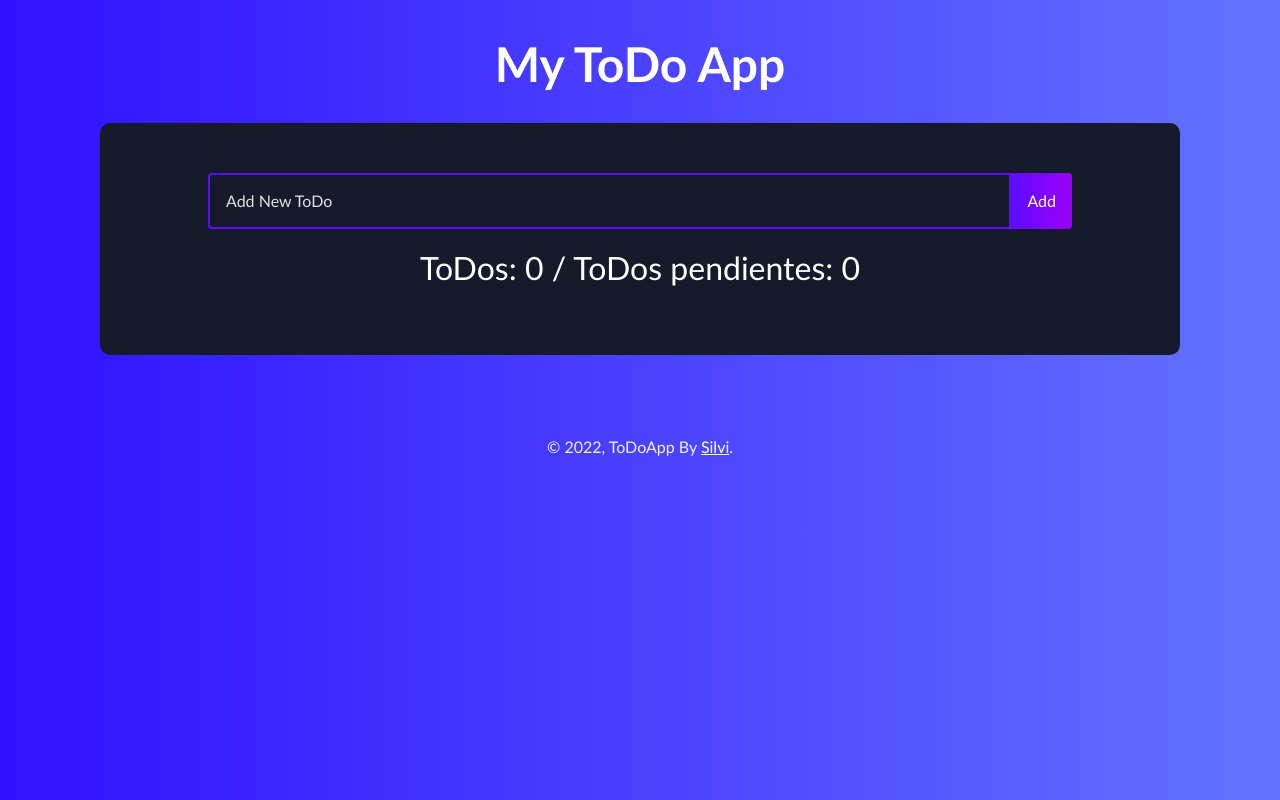
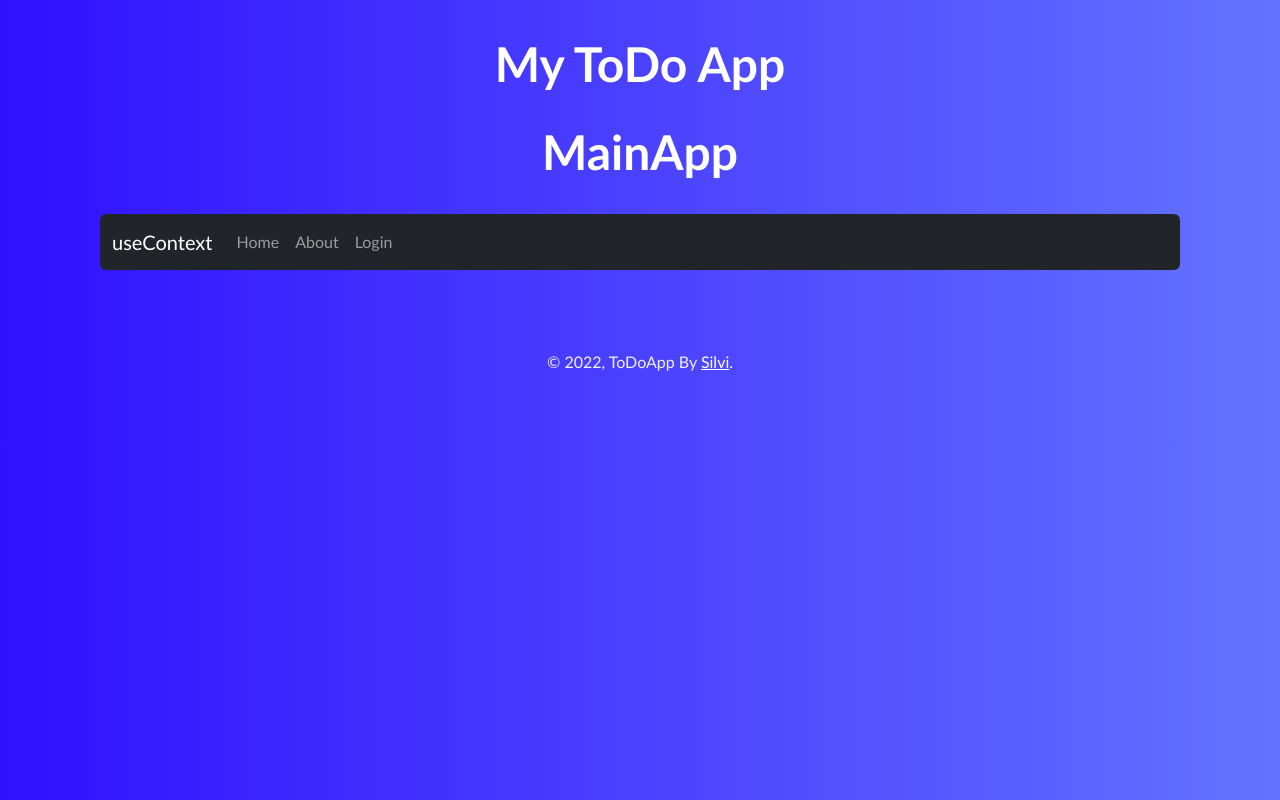
Before and after one commit to silviajcn/05-React-TodoListApp, a React (Vite) app: page /context in a window 1280 px wide. Before the commit this address led to /. Built offline with nearby package versions, Linux system fonts and the light colour scheme.

Commit message:
useContext

```diff
--- /dev/null
+++ b/src/09-useContext/MainApp.jsx
@@ -0,0 +1,14 @@
+import NavBar from './NavBar';
+
+const MainApp = () => {
+    return (
+        <>
+            <h1>MainApp</h1>
+            <br />
+
+            <NavBar />
+        </>
+    )
+};
+
+export default MainApp;
--- /dev/null
+++ b/src/09-useContext/NavBar.jsx
@@ -0,0 +1,28 @@
+import { Link, NavLink } from 'react-router-dom';
+
+const NavBar = () => {
+    return (
+        <>
+            <nav className="navbar navbar-expand-lg navbar-dark bg-dark rounded-2">
+                <div className="container-fluid">
+                    <Link className="navbar-brand" to="context">useContext</Link>
+                    <div className="collapse navbar-collapse" id="navbarNav">
+                    <ul className="navbar-nav">
+                        <li className="nav-item">
+                        <NavLink className={({isActive}) => `nav-link ${ isActive ? 'active' : '' }`} to="/home-page">Home</NavLink>
+                        </li>
+                        <li className="nav-item">
+                        <NavLink className={({isActive}) => `nav-link ${ isActive ? 'active' : '' }`}  to="/about-page">About</NavLink>
+                        </li>
+                        <li className="nav-item">
+                        <NavLink className={({isActive}) => `nav-link ${ isActive ? 'active' : '' }`} to="/login-page">Login</NavLink>
+                        </li>
+                    </ul>
+                    </div>
+                </div>
+            </nav>
+        </>
+    )
+};
+
+export default NavBar;
--- /dev/null
+++ b/src/09-useContext/context/UserContext.jsx
@@ -0,0 +1,3 @@
+import { createContext } from 'react';
+
+export const UserContext = createContext();
--- /dev/null
+++ b/src/09-useContext/context/UserProvider.jsx
@@ -0,0 +1,19 @@
+import { useState } from 'react';
+import { UserContext } from './UserContext';
+
+// const user = {
+//     id: 1234,
+//     name: 'Silvis123456',
+//     email: 'silvis123456@gmail.com'
+// }
+
+export const UserProvider = ({ children }) => {
+
+    const [user, setUser] = useState();
+
+    return (
+        <UserContext.Provider value={{user, setUser}}>
+            { children }
+        </UserContext.Provider>
+    )
+}
--- /dev/null
+++ b/src/09-useContext/pages/AboutPage.jsx
@@ -0,0 +1,10 @@
+
+
+export const AboutPage = () => {
+    return (
+        <>
+            <h1>About Page</h1>
+            <br />
+        </>
+    )
+};
--- a/src/pages/Home.jsx
+++ b/src/09-useContext/pages/Home.jsx
@@ -9,7 +9,12 @@
             <Link to="/" className='links'>
                 Go to ToDoApp
             </Link>
-            <br/>
+            <br />
+
+            <Link to="/context" className='links'>
+                Go to MainApp
+            </Link>
+            <br />
 
             <Link to="/counter" className='links'>
                 Go to CounterApp
--- /dev/null
+++ b/src/09-useContext/pages/HomePage.jsx
@@ -0,0 +1,18 @@
+import { useContext } from 'react';
+import { UserContext } from '../context/UserContext';
+
+export const HomePage = () => {
+
+    const { user } = useContext(UserContext);
+
+    return (
+        <>
+            <h1>Home Page <small>{user?.name}</small></h1>
+            <br />
+
+            <pre>
+                {JSON.stringify(user, null, 3)}
+            </pre>
+        </>
+    )
+};
--- /dev/null
+++ b/src/09-useContext/pages/LoginPage.jsx
@@ -0,0 +1,27 @@
+import { useContext } from 'react';
+import { UserContext } from '../context/UserContext';
+
+
+export const LoginPage = () => {
+
+    const {user, setUser} = useContext(UserContext);
+    //console.log(user);
+
+    return (
+        <>
+            <h1>Login Page</h1>
+            <br />
+
+            <pre>
+                {JSON.stringify(user, null, 3)}
+            </pre>
+
+            <button
+                className='btn btn-primary'
+                onClick={() => setUser({id: 1234, name: 'Juan', email: 'j@gmail.com'})}
+            >
+                Set user
+            </button>
+        </>
+    )
+};
--- /dev/null
+++ b/src/09-useContext/pages/index.js
@@ -0,0 +1,4 @@
+export * from './Home';
+export * from './AboutPage';
+export * from './HomePage';
+export * from './LoginPage';
--- a/src/pages/index.js
+++ /dev/null
@@ -1 +0,0 @@
-export * from './Home';
--- a/src/routers/AppRouter.jsx
+++ b/src/routers/AppRouter.jsx
@@ -1,7 +1,7 @@
 import { Routes, Route, Navigate } from 'react-router-dom';
 import { Header, Footer } from '../00-todoApp/components';
 import TodoApp from '../00-todoApp/TodoApp';
-import { Home } from '../pages';
+import { Home, HomePage, AboutPage, LoginPage } from '../09-useContext/pages';
 import { CounterApp, CounterWithCustomHook } from '../01-useState';
 import { FormWithCustomHook, SimpleForm } from '../02-useEffect';
 import { MultipleCutomHooks, SearchCharacter } from '../03-examples';
@@ -9,10 +9,12 @@
 import Layout from '../05-useLayoutEffect/Layout';
 import {Memorize, MemoHook, CallbackHook} from '../06-Memos';
 import { Padre } from '../07-tarea-memo/Padre';
+import MainApp from '../09-useContext/MainApp';
+import { UserProvider } from '../09-useContext/context/UserProvider';
 
 const AppRouter = () => {
     return (
-        <>
+        <UserProvider>
             <Header />
 
             <Routes>
@@ -45,12 +47,21 @@
 
                 <Route path='/tarea' element={<Padre />} />
 
+                <Route path='/context' element={<MainApp />} />
+
+                <Route path='/home-page' element={<HomePage />} />
+
+                <Route path='/about-page' element={<AboutPage />} />
+
+                <Route path='/login-page' element={<LoginPage />} />
+
                 <Route path='*' element={<Navigate to="/" />} />
 
             </Routes>
 
             <Footer />
-        </>
+
+        </UserProvider>
     )
 };
 
```
